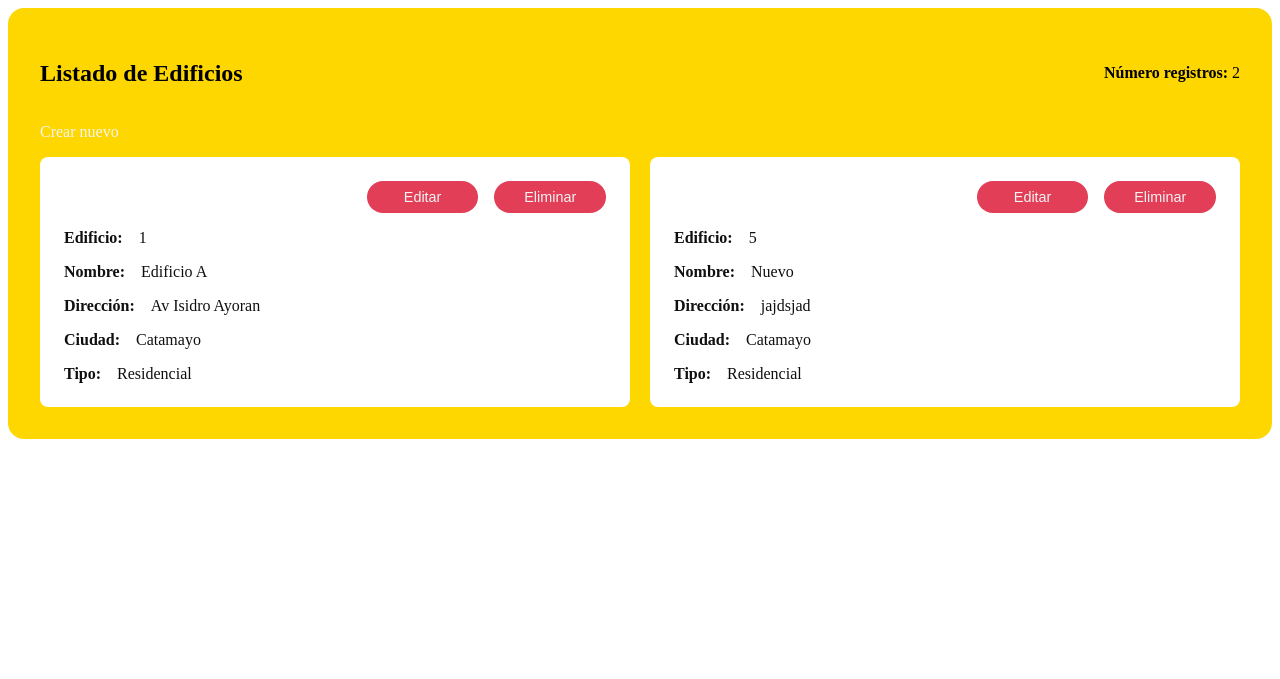
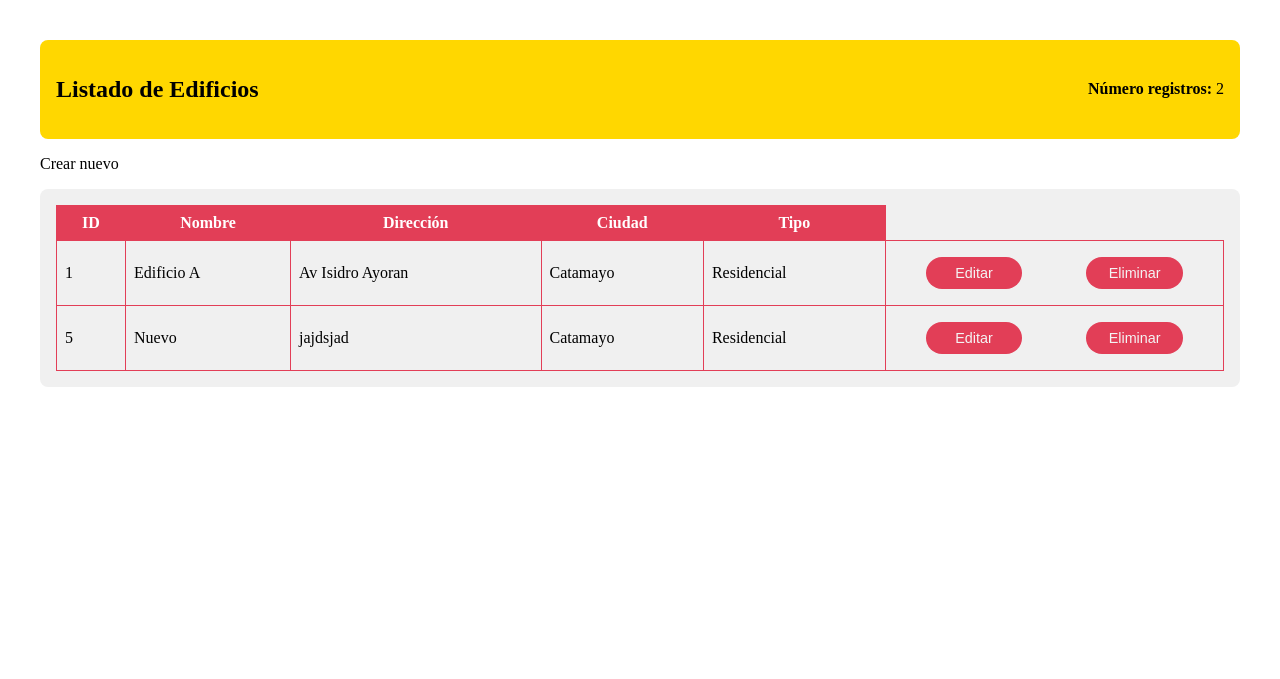
Before and after one commit to PlataformasWeb-P-AA2023/taller11-bitxa, a Django app: page /entidades/listar_edificios/ in a window 1280 px wide. Shown: the part 212-891 px from the top of the page. Run offline with Django 3.2, Linux system fonts and the light colour scheme; data comes from the database, SQL or seed files in the repository; both versions use the stored data as it was after the commit.

Commit message:
Displaying data as tables

```diff
--- a/taller/project/app/static/styles/list.css
+++ b/taller/project/app/static/styles/list.css
@@ -1,18 +1,16 @@
 section {
     padding: 4vh;
-  background-color: #ffd700;
+    background-color: white;
     border-radius: 2vh;
-  -webkit-border-radius: 2vh;
-  -moz-border-radius: 2vh;
-  -ms-border-radius: 2vh;
-  -o-border-radius: 2vh;
   }
 
   .section-header {
-  width: 100%;
     display: flex;
     align-items: center;
     justify-content: space-between;
+    background-color: #ffd700;
+    padding: 1rem;
+    border-radius: 0.5rem;
   }
 
   .section-header p {
@@ -20,9 +18,9 @@ section {
   }
 
   article .section-cards {
-  display: grid;
-  grid-template-columns: repeat(2, 1fr);
-  grid-gap: 20px;
+    background-color: #f0f0f0;
+    padding: 1rem;
+    border-radius: 0.5rem;
   }
 
   .card {
@@ -32,26 +30,21 @@ article .section-cards {
     border-radius: 0.5rem;
   }
 
-.card-buttons{
+  .card-buttons {
     display: flex;
+    flex-direction: row;
     align-items: center;
-    justify-content: flex-end;
-    width: 100%;
+    justify-content: space-around;
   }
 
-
-.card-buttons button{
+  .card-buttons button {
     margin: 1vh;
-    width: 20%;
+    width: 30%;
     padding: 1vh;
     font-size: 0.9rem;
     background-color: #E23E57;
     border: none;
     border-radius: 2vh;
-    -webkit-border-radius: 2vh;
-    -moz-border-radius: 2vh;
-    -ms-border-radius: 2vh;
-    -o-border-radius: 2vh;
   }
 
   .field {
@@ -64,3 +57,24 @@ article .section-cards {
     font-size: 1rem;
     color: #0f0f0f;
   }
+
+  table {
+    margin: 0 auto;
+    border-collapse: collapse;
+    width: 100%;
+  }
+
+  table thead {
+    background-color: #E23E57;
+    color: white;
+  }
+
+  table th,
+  table td {
+    padding: 0.5rem;
+    border: 1px solid #E23E57;
+  }
+
+  table th {
+    text-align: center;
+  }
--- a/taller/project/app/templates/list.html
+++ b/taller/project/app/templates/list.html
@@ -5,6 +5,7 @@ Lista de {{ title }}
 {% endblock %}
 
 {% block content %}
+
 <section>
     <div class="section-header">
         <h2>{{ title }}</h2>
@@ -14,71 +15,71 @@ Lista de {{ title }}
     <article>
         <div>
             {% if type == "edificios" %}
-            <a href="{% url 'crear_edificio' %}">
+            <a href="{% url 'crear_edificio' %}" style="color: black;">
                 <p>Crear nuevo</p>
             </a>
             {% elif type == "departamentos" %}
-            <a href="{% url 'crear_departamento' %}">
+            <a href="{% url 'crear_departamento' %}" style="color: black;">
                 <p>Crear nuevo</p>
             </a>
             {% endif %}
         </div>
+
         <div class="section-cards">
+            <table>
+                <thead>
+                    <tr>
+                        <th>ID</th>
+                        {% if type == "edificios" %}
+                        <th>Nombre</th>
+                        <th>Dirección</th>
+                        <th>Ciudad</th>
+                        <th>Tipo</th>
+                        {% elif type == "departamentos" %}
+                        <th>Nombre Propietario</th>
+                        <th>Costo</th>
+                        <th>Número de Cuartos</th>
+                        <th>Edificio</th>
+                        {% endif %}
+                    </tr>
+                </thead>
+                <tbody>
                     {% for item in items %}
-            <div class="card">
-                <div class="card-buttons">
-                    <button><a href="{% url 'editar_edificio' item.id %}">Editar</a></button>
-                    <button><a href="{% url 'eliminar_edificio' item.id %}">Eliminar</a></button>
-                </div>
+                    <tr>
+                        <td>{{ item.id }}</td>
                         {% if type == "edificios" %}
-                <div class="field">
-                    <h5>Edificio: </h5>
-                    <p>{{ item.id }}</p>
-                </div>
-                <div class="field">
-                    <h5>Nombre: </h5>
-                    <p>{{ item.nombre }}</p>
-                </div>
-                <div class="field">
-                    <h5>Dirección: </h5>
-                    <p>{{ item.direccion }}</p>
-                </div>
-                <div class="field">
-                    <h5>Ciudad: </h5>
-                    <p>{{ item.ciudad }}</p>
-                </div>
-                <div class="field">
-                    <h5>Tipo: </h5>
-                    <p>{{ item.tipo }}</p>
-                </div>
+                        <td>{{ item.nombre }}</td>
+                        <td>{{ item.direccion }}</td>
+                        <td>{{ item.ciudad }}</td>
+                        <td>{{ item.tipo }}</td>
                         {% elif type == "departamentos" %}
-                <div class="field">
-                    <h5>Departamento: </h5>
-                    <p>{{ item.id }}</p>
-                </div>
-                <div class="field">
-                    <h5>Nombre Propietario: </h5>
-                    <p>{{ item.nombre_propietario }}</p>
-                </div>
-                <div class="field">
-                    <h5>Costo: </h5>
-                    <p>{{ item.costo }}</p>
-                </div>
-                <div class="field">
-                    <h5>Número de Cuartos: </h5>
-                    <p>{{ item.numero_cuartos }}</p>
-                </div>
-                <div class="field">
-                    <h5>Edificio: </h5>
-                    <p>{{ item.edificio.nombre }}</p>
-                </div>
-                {% else %}
-                <a href="{{ item.get_absolute_url }}">{{ item }}</a>
+                        <td>{{ item.nombre_propietario }}</td>
+                        <td>{{ item.costo }}</td>
+                        <td>{{ item.numero_cuartos }}</td>
+                        <td>{{ item.edificio.nombre }}</td>
+                        {% endif %}
+                        <td><div class="card-buttons">
+                            {% if type == "edificios" %}
+                            <button><a
+                                    href="{% url 'editar_edificio' item.id %}">Editar</a></button>
+                            <button><a
+                                    href="{% url 'eliminar_edificio' item.id %}">Eliminar</a></button>
+                            {% elif type == "departamentos" %}
+                            <button><a
+                                    href="{% url 'editar_departamento' item.id %}">Editar</a></button>
+                            <button><a
+                                    href="{% url 'eliminar_departamento' item.id %}">Eliminar</a></button>
                             {% endif %}
                         </div>
+                    </td>
+                    </tr>
+
                     {% endfor %}
 
+                </tbody>
+            </table>
         </div>
+
     </article>
 </section>
 {% endblock %}
```
Also changed, not shown: taller/project/db.sqlite3. Lines whose indentation alone changed are shown as unchanged.
